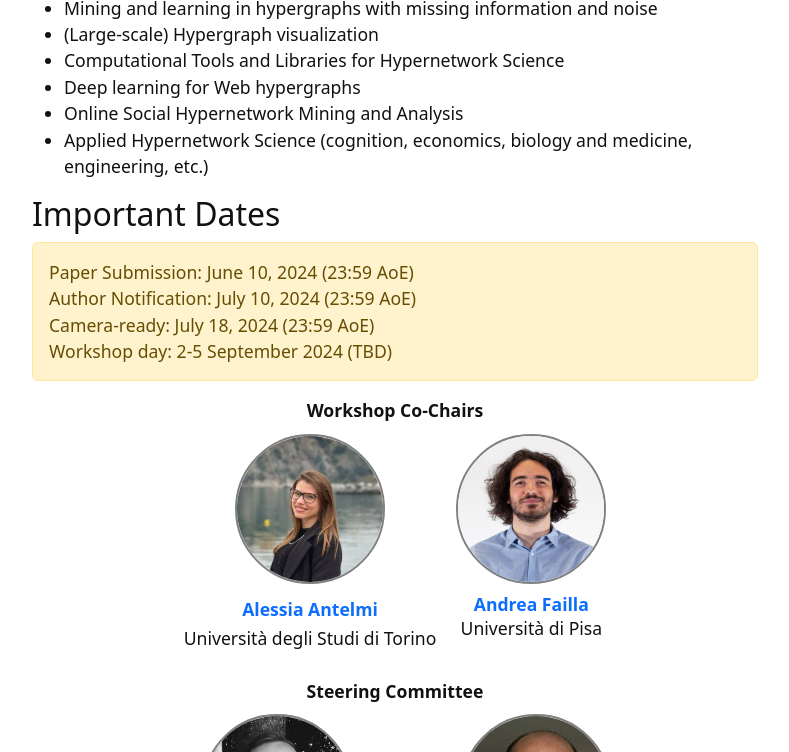
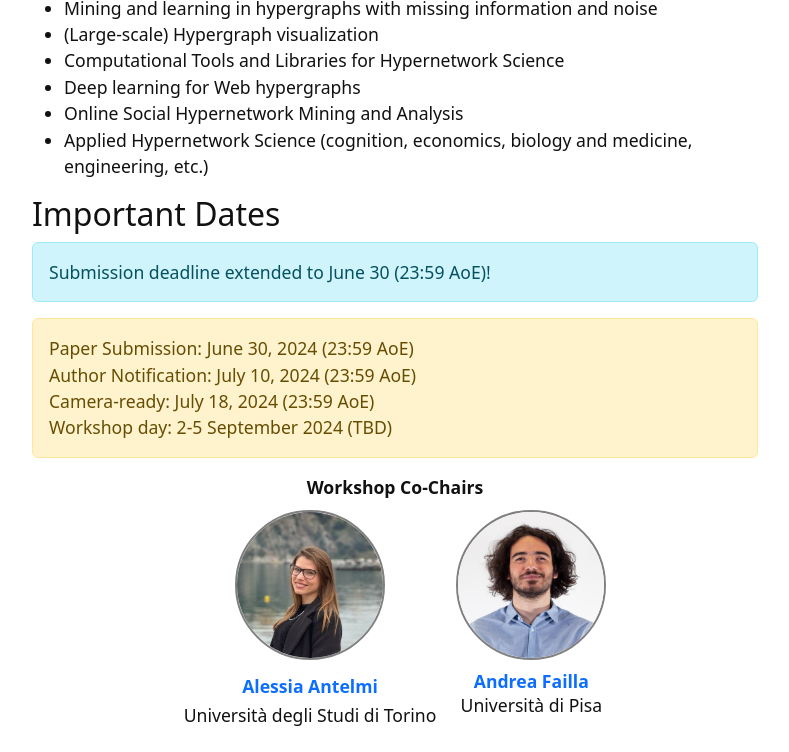
Before and after one commit to hyperSCI-workshop/hyperSCI-workshop.github.io, a Jekyll site: the page built from index.md, in a window 1280 px wide and 900 px high, scrolled down 1278 px, cut to the strip 0-752 px from the top of the window. Shown: the whole strip, without its empty margins (245-1034 px from the left). Built offline with Jekyll 4.4.1, drawn with Linux system fonts in a browser that asks for light colours.

Commit message:
Update info

```diff
--- a/index.md
+++ b/index.md
@@ -30,7 +30,9 @@ Relevant papers cover one or more of the following topics:
 - Applied Hypernetwork Science (cognition, economics, biology and medicine, engineering, etc.)
 
 ## Important Dates
-{% include alert.html text="Paper Submission: June 10, 2024 (23:59 AoE)<br>
+{% include alert.html text="Submission deadline extended to June 30 (23:59 AoE)!" align="left" color="info" %}
+
+{% include alert.html text="Paper Submission: June 30, 2024 (23:59 AoE)<br>
 Author Notification: July 10, 2024 (23:59 AoE)<br>
 Camera-ready: July 18, 2024 (23:59 AoE)<br>
 Workshop day: 2-5 September 2024 (TBD)" align="left" color="warning" %}
```
